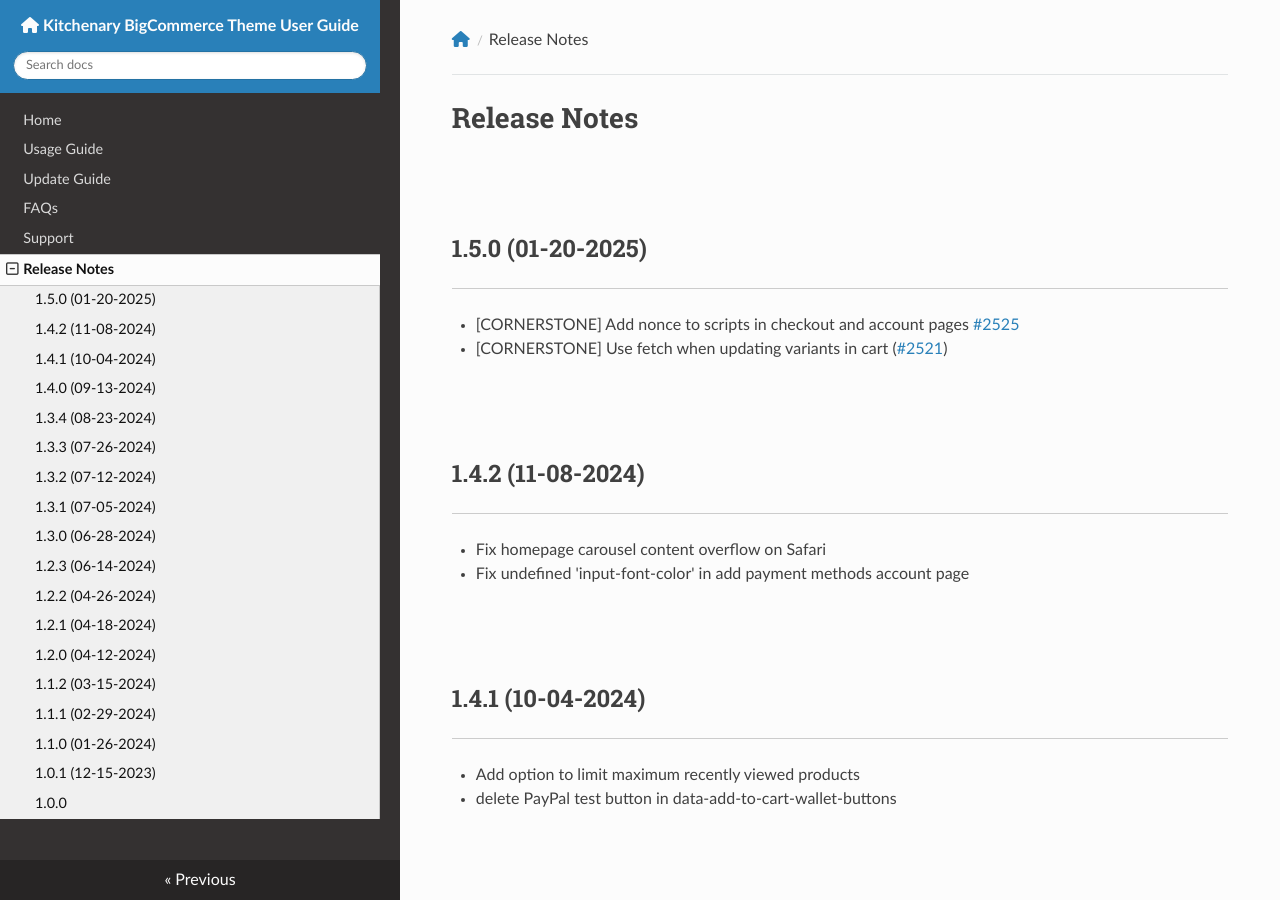
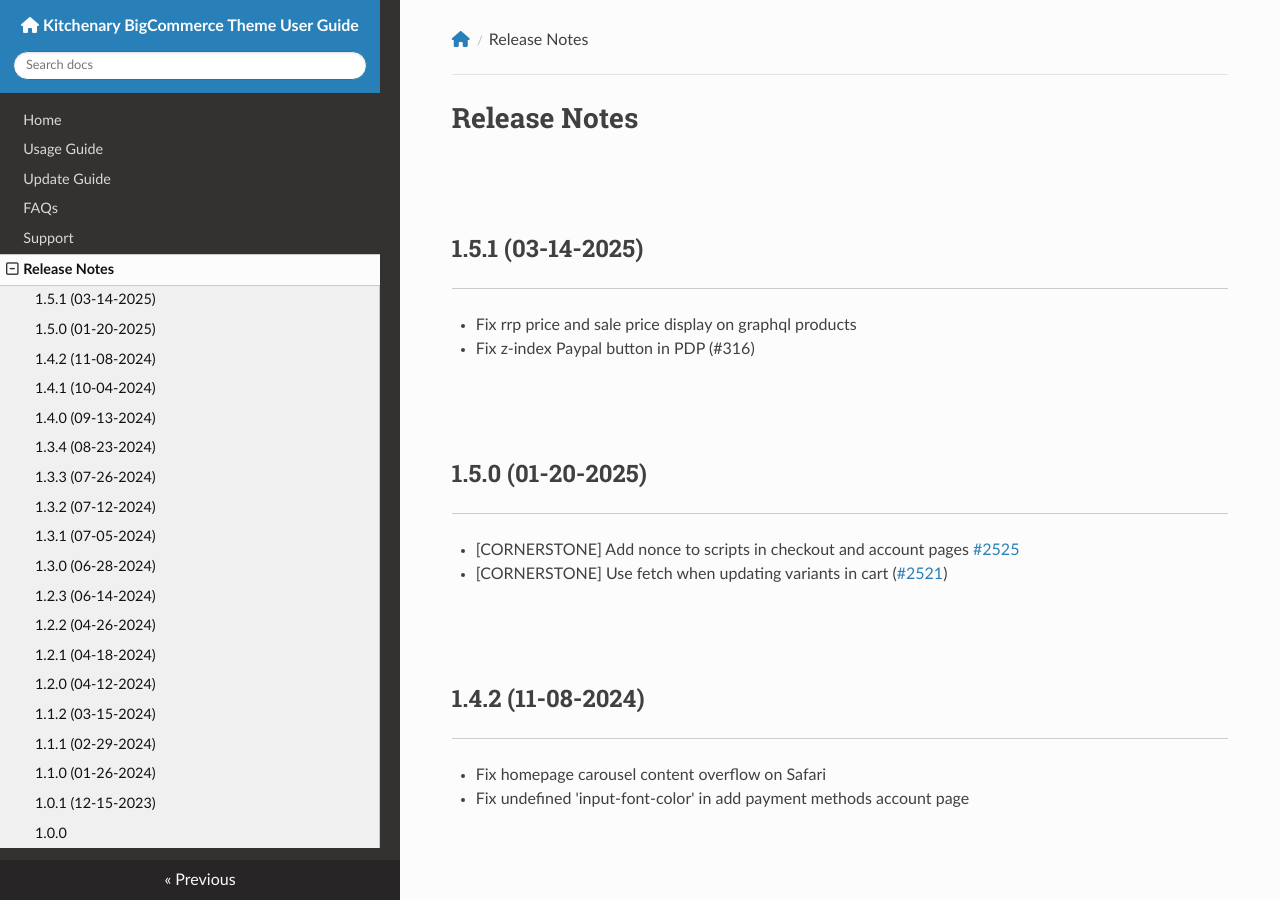
Before and after one commit to allcommerce/bc-kitchenary-docs, an MkDocs documentation site: the page built from docs/changelog.md, in a window 1280 px wide and 900 px high. Built offline with MkDocs 1.6.1, drawn with Linux system fonts in a browser that asks for light colours; nearby versions of some CDN libraries.

Commit message:
Release version 1.5.1

```diff
--- a/docs/changelog.md
+++ b/docs/changelog.md
@@ -1,4 +1,8 @@
 # Release Notes
+
+## 1.5.1 (03-14-2025)
+- Fix rrp price and sale price display on graphql products
+- Fix z-index Paypal button in PDP (#316)
 
 ## 1.5.0 (01-20-2025)
 - [CORNERSTONE] Add nonce to scripts in checkout and account pages [#2525](https://github.com/bigcommerce/cornerstone/pull/2525)
```
